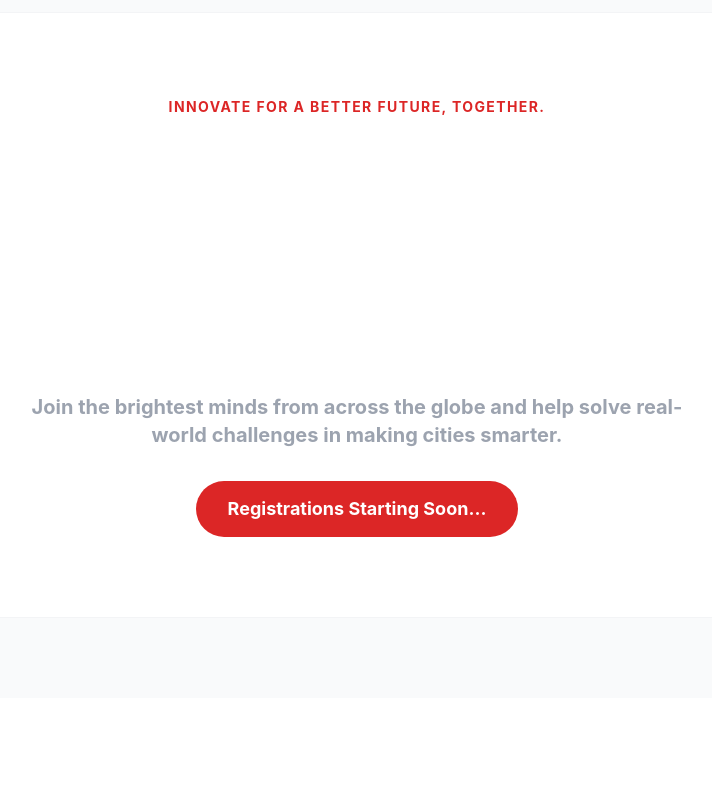
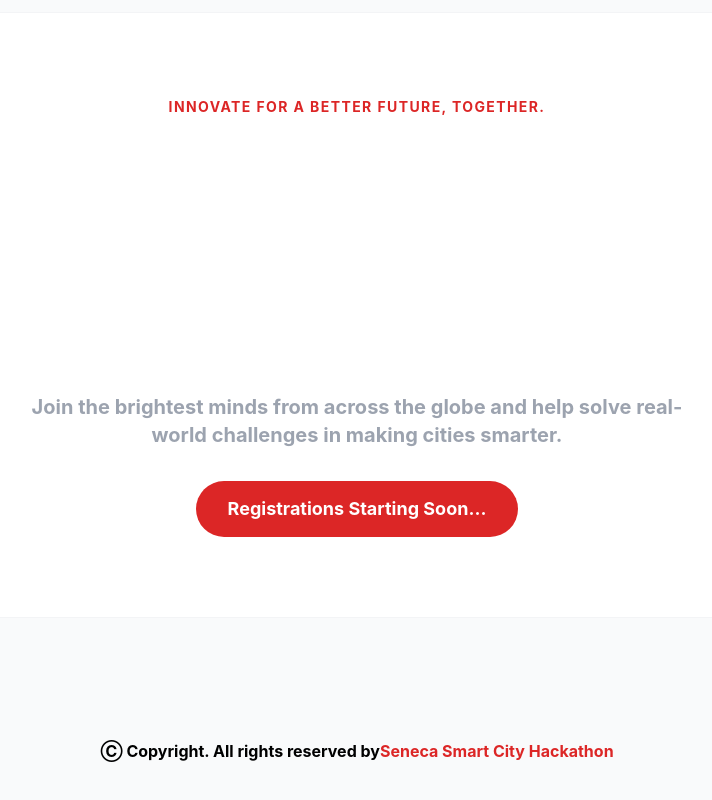
Before and after one commit to ksorathiya/seneca-hackathon-2023, a Next.js app: page / in a window 1280 px wide. Shown: the part 366-1166 px from the top of the page, without its empty margins (283-995 px from the left). Before the commit the page ends 1064 px from the top, so only its background shows below. Built offline with nearby package versions, Linux system fonts and the light colour scheme.

Commit message:
footer section

```diff
--- a/pages/index.js
+++ b/pages/index.js
@@ -29,6 +29,8 @@ function Home() {
   }, [increment]);
 
   return (
+    <>
+      {/* // HERO SECTION */}
       <section class="pt-6 pb-20 bg-gray-50 overflow-hidden">
         <div class="container mx-auto px-4">
           <div class="mb-6">
@@ -229,6 +231,18 @@ function Home() {
           </div>
         </div>
       </section>
+      {/* // FOOTER SECTION */}
+      <section class="py-10 bg-gray-50 overflow-hidden">
+        <div class="container mx-auto px-4">
+          <p class="text-center font-bold">
+            <span>Ⓒ Copyright. All rights reserved by</span>
+            <a class="text-red-600 hover:text-red-700" href="#">
+              Seneca Smart City Hackathon
+            </a>
+          </p>
+        </div>
+      </section>
+    </>
   );
 }
 
```
Lines whose indentation alone changed are shown as unchanged.
